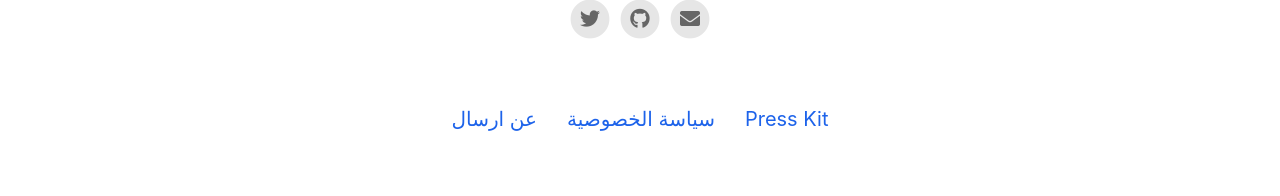
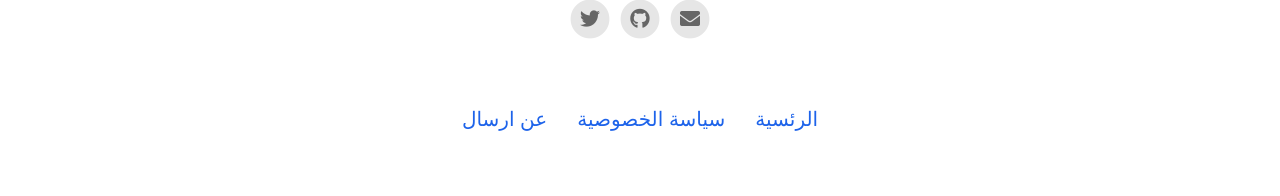
Before and after one commit to ersalye/ersalye.github.io, a Jekyll site: the page built from index.html, in a window 1280 px wide. Shown: the part 1825-2021 px from the top of the page. Built offline with Jekyll 4.4.1, drawn with Linux system fonts in a browser that asks for light colours; nearby versions of some CDN libraries.

Commit message:
Update footer.html

```diff
--- a/_includes/footer.html
+++ b/_includes/footer.html
@@ -46,7 +46,7 @@
 			<a href="{{ page.url | relative_url }}" target="_self">{{ page.title }}</a>
 		{% endfor %}
 		{% if site.presskit_download_link %}
-			<a href="{{ site.presskit_download_link }}">Press Kit</a>
+			<a href="/">الرئسية</a>
 		{% endif %}
 	</div>
 </footer>
```
